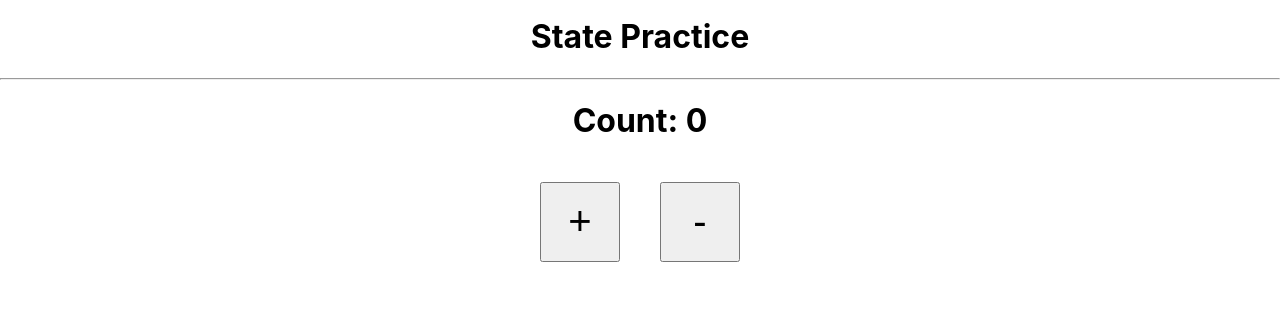
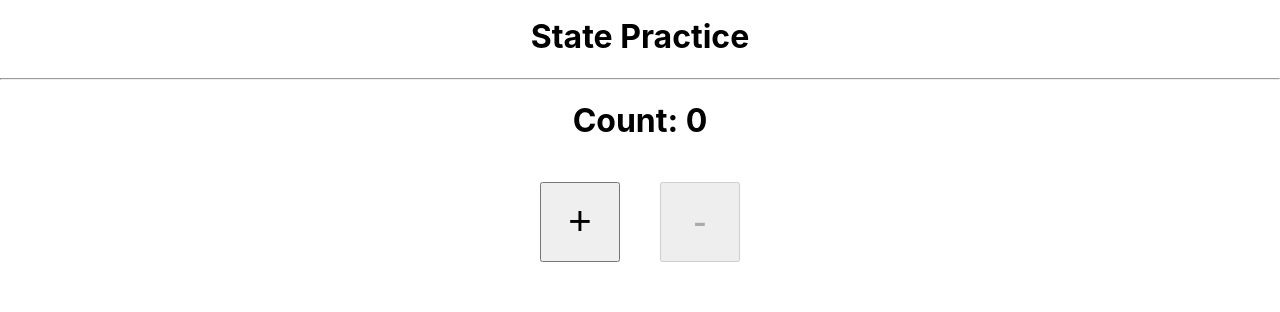
Before and after one commit to mohit838/React-Basic-Tutorial, a React (Create React App) app in the folder web-development-tutorial/: page / in a window 1280 px wide. Shown: the part 811-1123 px from the top of the page. Built offline with nearby package versions, Linux system fonts and the light colour scheme.

Commit message:
component and state

```diff
--- a/web-development-tutorial/src/component/State.js
+++ b/web-development-tutorial/src/component/State.js
@@ -39,7 +39,7 @@ export default class State extends Component {
                 <hr/>
                 <h1>Count: {count}</h1>
                 <button onClick={this.increment} className="btn"> + </button>
-                <button onClick={this.decrement} className="btn"> - </button>
+                <button onClick={this.decrement} className="btn" disabled={count === 0 ? true : false}> - </button>
             </div>
         )
     }
```
